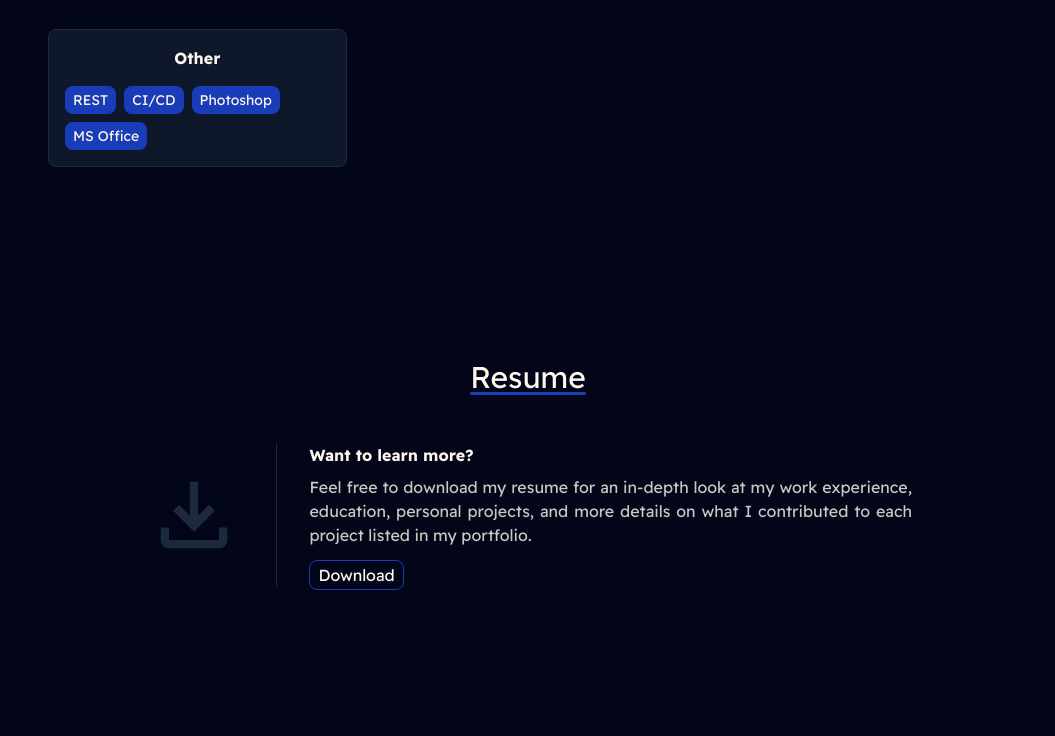
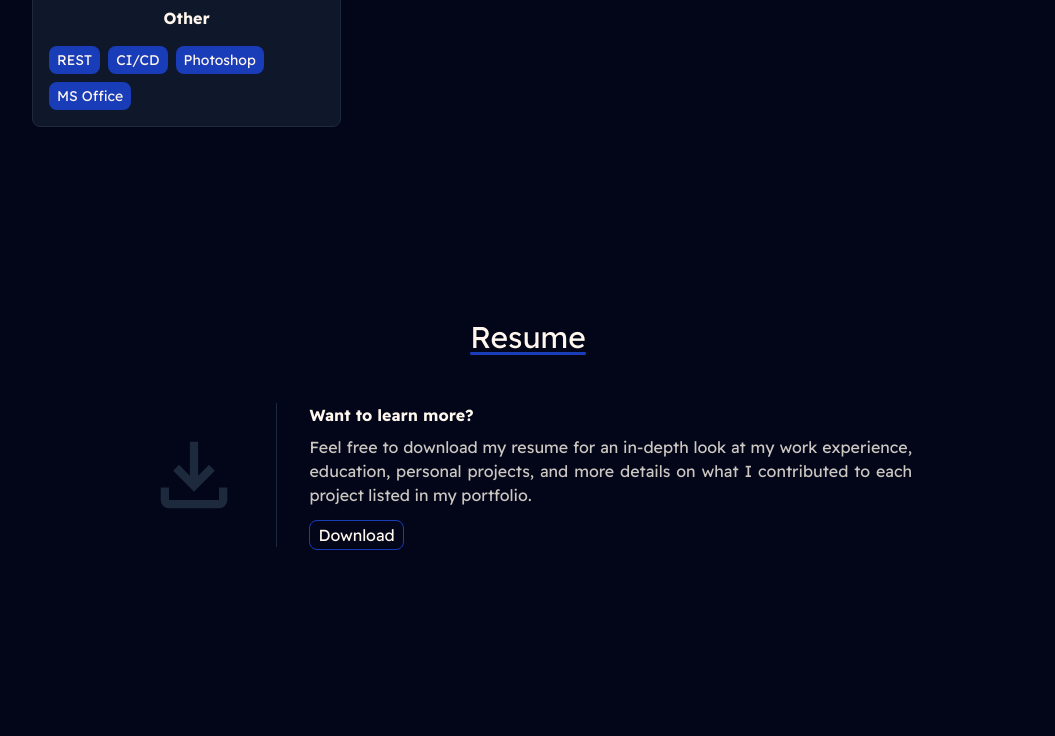
Before and after one commit to martinsomer/martinsomer.github.io, a plain HTML site: page index.html in a window 1280 px wide. Shown: the part 2710-3446 px from the top of the page, without its empty margins (112-1167 px from the left). Drawn offline with Linux system fonts and the light colour scheme.

Commit message:
Update main content padding

```diff
--- a/index.html
+++ b/index.html
@@ -39,7 +39,7 @@
                 </nav>
             </div>
         </header>
-        <main class="mx-auto p-8 max-w-5xl flex flex-col gap-48">
+        <main class="mx-auto p-4 max-w-5xl flex flex-col gap-48">
             <section id="hero" class="flex flex-col md:flex-row gap-8">
                 <div class="w-full flex flex-col justify-center items-center gap-8">
                     <img src="media/images/profile.jpg" alt="Me"
```
